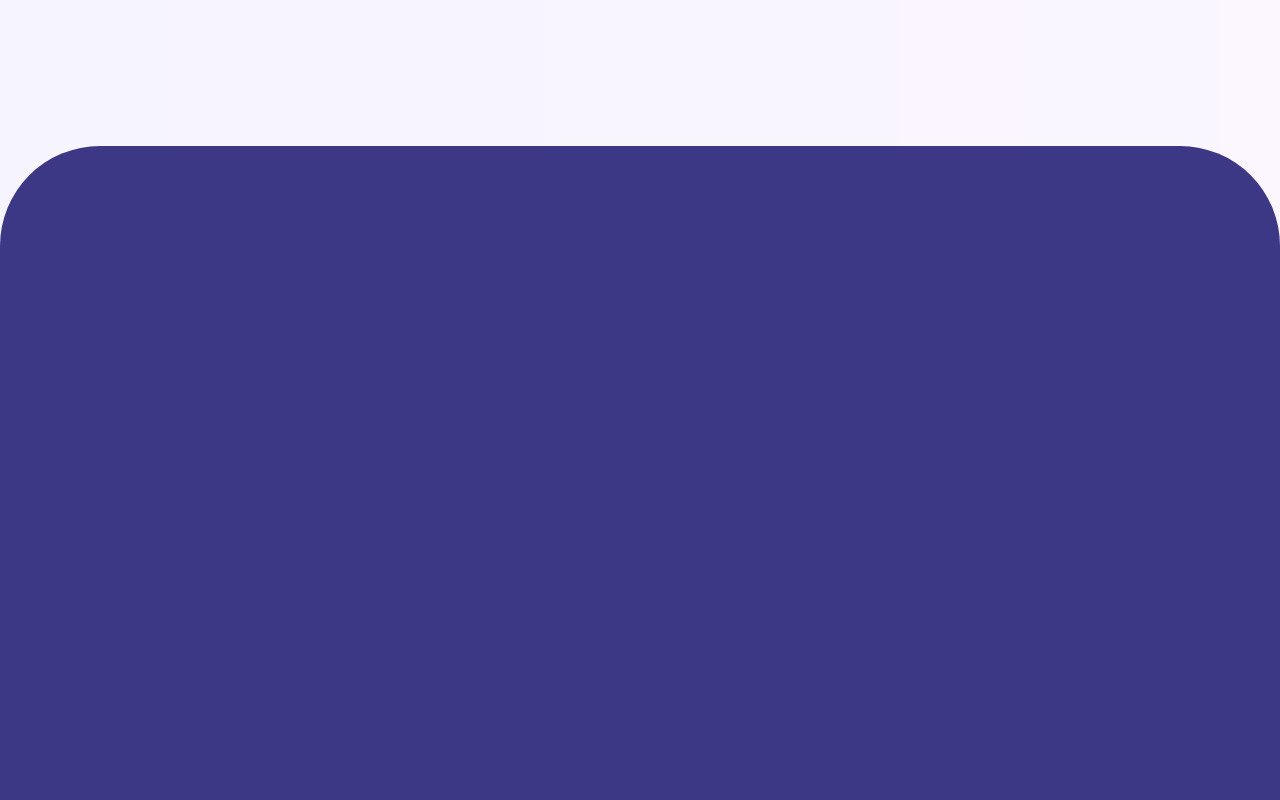
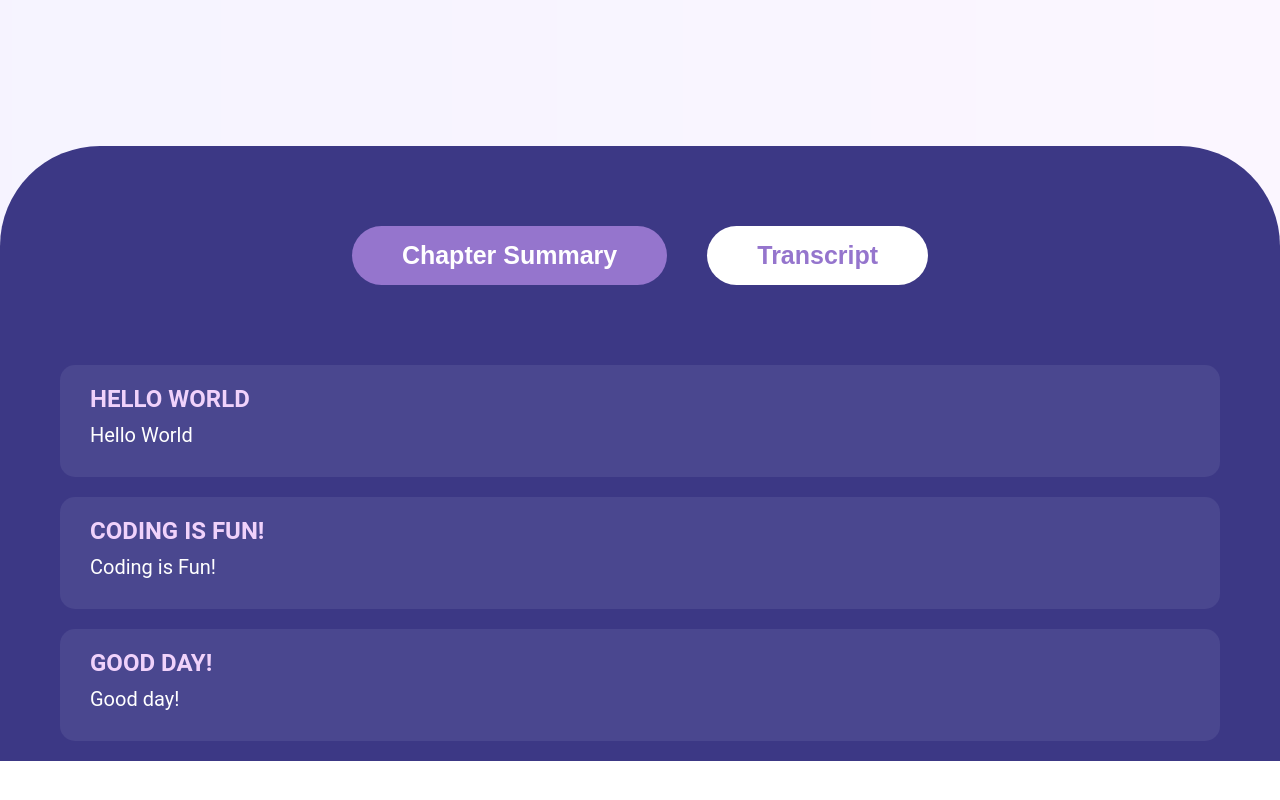
Before and after one commit to SathursanS/Annotate.io, a React (Create React App) app in the folder frontend/: page / in a window 1280 px wide. Shown: the part 654-1454 px from the top of the page. After the commit the page ends 1415 px from the top, so only its background shows below. Built offline with nearby package versions, Linux system fonts and the light colour scheme.

Commit message:
updated app.js

```diff
--- a/frontend/src/App.js
+++ b/frontend/src/App.js
@@ -1,6 +1,7 @@
 import React, { useState, useEffect } from 'react';
 import logo from './logo.svg';
 import UploadImage from './components/uploadImage/uploadImage';
+import Transcript from './components/transcript/transcript';
 import { ReactComponent as Logo } from './images/annotate-logo.svg';
 import './App.css';
 
@@ -21,9 +22,8 @@ function App() {
             </span>{' '}
             <span className="title-offset">nnotate.io</span>
           </div>
-          <UploadImage setAnalysisInfo={setAnalysisInfo} />
-          {/* Analysis Card Container Test */}
-          <div className="test-colour"></div>
+          <UploadImage />
+          <Transcript />
         </div>
       </div>
     </div>
--- /dev/null
+++ b/frontend/src/components/transcript/transcript.css
@@ -0,0 +1,110 @@
+.transcript-main-container {
+  background-color: #3c3885;
+  /* height: 100vh; */
+  width: 100%;
+  border-top-right-radius: 100px;
+  border-top-left-radius: 100px;
+  z-index: 2;
+}
+
+.transcript-header {
+  margin-top: 50px;
+  text-align: center;
+}
+
+.summaryButton {
+  padding: 15px 50px;
+  margin: 30px 20px 20px 20px;
+  border-radius: 2em;
+  font-size: 25px;
+  font-weight: 600;
+  color: #ffffff;
+  background-color: #9575cd;
+  text-align: center;
+  border: 0;
+  cursor: pointer;
+  transition: all 0.2s;
+}
+
+.summaryButton:hover {
+  background-color: #7e57c2;
+}
+
+.transcriptButton {
+  padding: 15px 50px;
+  margin: 30px 20px 20px 20px;
+  border-radius: 2em;
+  border-width: 2px;
+  font-size: 25px;
+  font-weight: 600;
+  color: #9575cd;
+  background-color: white;
+  text-align: center;
+  border: 0;
+  cursor: pointer;
+  transition: all 0.2s;
+}
+
+.transcriptButton:hover {
+  background-color: #eee;
+}
+
+.transcript-body-container {
+  max-width: 1200px;
+  margin: auto;
+  margin-top: 60px;
+  /* background-color: lightpink; */
+}
+
+.paragraph-card {
+  background-color: #4a478f;
+  display: flex;
+  justify-content: left;
+  flex-direction: column;
+  border-radius: 15px;
+  padding: 20px 30px;
+  margin: 20px;
+}
+
+.chapter-heading {
+  color: #f0d2fb;
+  font-size: 24px;
+  font-weight: bold;
+  text-align: left;
+  margin-bottom: 10px;
+  text-transform: uppercase;
+}
+
+.paragraph-text {
+  font-size: 20px;
+  text-align: left;
+  margin-bottom: 10px;
+}
+
+.bubbles-container {
+  display: flex;
+  justify-content: flex-start;
+  align-items: center;
+  flex-wrap: wrap;
+}
+
+.bubble-wrapper {
+  background: #fb8c00;
+  border-radius: 35px;
+  display: flex;
+  justify-content: space-around;
+  align-items: baseline;
+  padding: 5px 15px;
+  margin: 5px 10px 5px 0px;
+}
+
+.bubble-heading {
+  font-weight: 600;
+  font-size: 13px;
+  margin: 0 5px;
+}
+
+.bubble-text {
+  font-weight: 500;
+  font-size: 16px;
+}
--- /dev/null
+++ b/frontend/src/components/transcript/transcript.js
@@ -0,0 +1,70 @@
+import React, { useState, useEffect } from 'react';
+import './transcript.css';
+
+const Transcript = (props) => {
+  const { data } = props;
+  const [buttonType, setButtonType] = useState(1);
+  const [resultData, setResultData] = useState([
+    'Hello World',
+    'Coding is Fun!',
+    'Good day!',
+  ]);
+
+  const [topics, setTopics] = useState(['topic 1', 'topic 2', 'topic 3']);
+
+  // remember to update the textdata
+  //   useEffect(() => {
+  //     setResultData(data['iab_categories_result']['results']);
+  //   }, [data]);
+
+  return (
+    <div className="transcript-main-container">
+      <h2 className="transcript-header"></h2>
+      <div className="button-container">
+        <button className="summaryButton" onClick={() => setButtonType(1)}>
+          Chapter Summary
+        </button>
+        <button className="transcriptButton" onClick={() => setButtonType(2)}>
+          Transcript
+        </button>
+      </div>
+
+      {buttonType === 1 && (
+        <div className="transcript-body-container">
+          {resultData.map((item) => {
+            return (
+              <div className="paragraph-card">
+                <h3 className="chapter-heading">{item}</h3>
+                <p className="paragraph-text">{item}</p>
+              </div>
+            );
+          })}
+        </div>
+      )}
+
+      {buttonType === 2 && (
+        <div className="transcript-body-container">
+          {resultData.map((item) => {
+            return (
+              <div className="paragraph-card">
+                <p className="paragraph-text">{item}</p>
+                <div className="bubbles-container">
+                  {topics.map((topic) => {
+                    return (
+                      <div className="bubble-wrapper">
+                        <p className="bubble-heading">TOPIC</p>
+                        <p className="bubble-text">{topic}</p>
+                      </div>
+                    );
+                  })}
+                </div>
+              </div>
+            );
+          })}
+        </div>
+      )}
+    </div>
+  );
+};
+
+export default Transcript;
```
